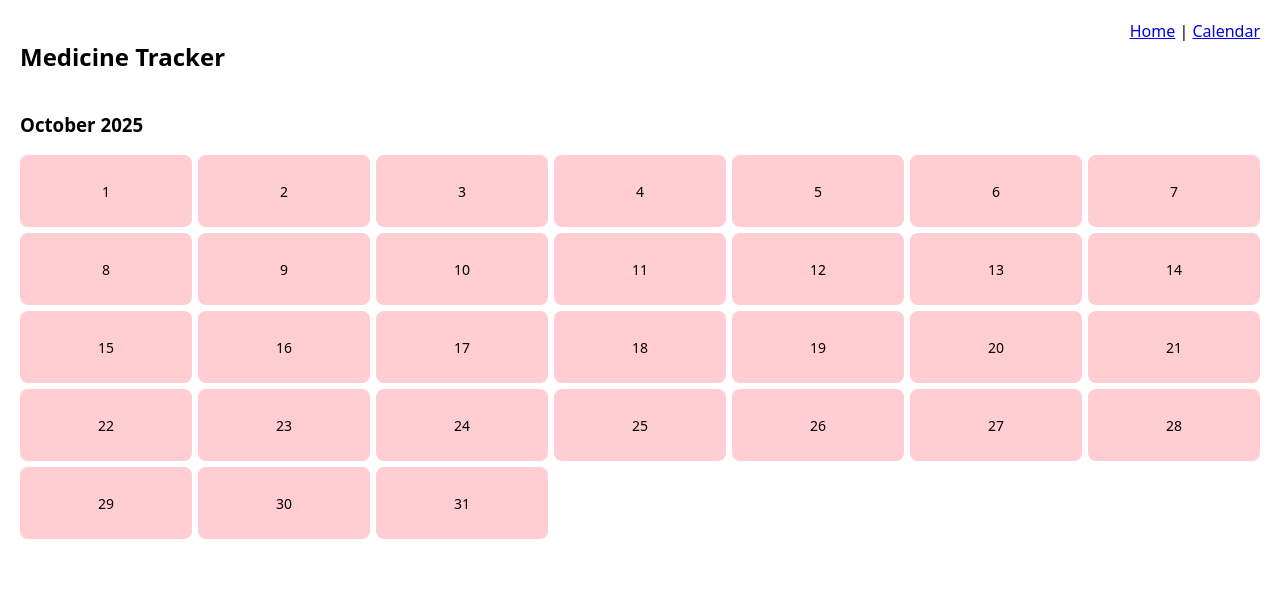
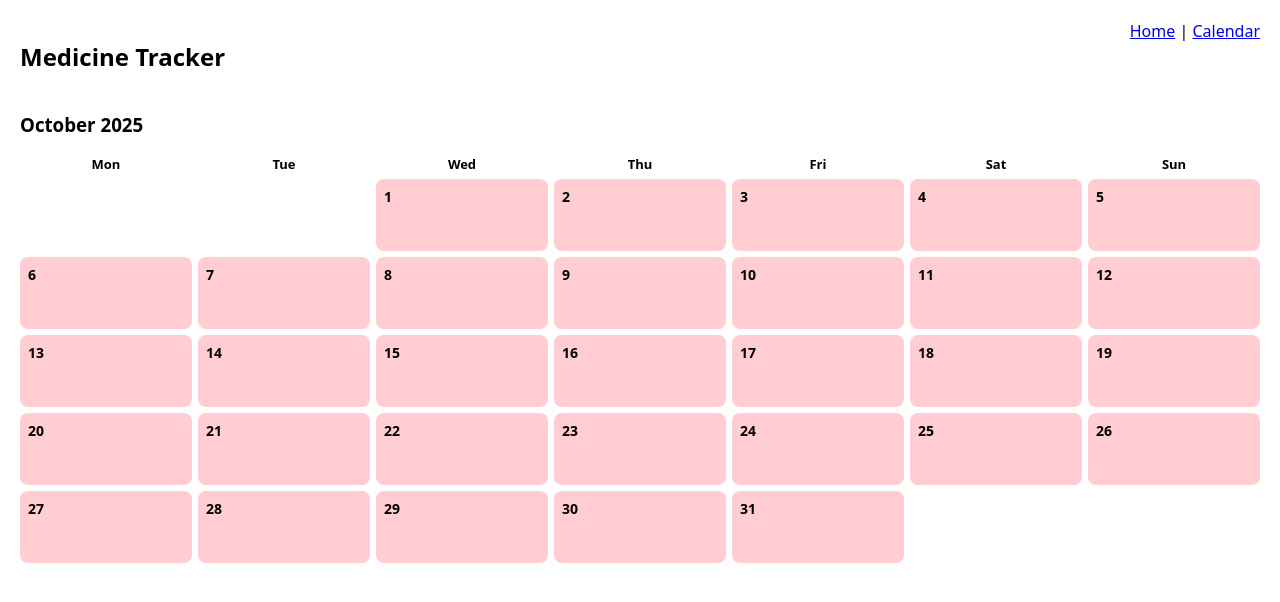
Before and after one commit to lasitha1991/beheth-biwwada, a React (Vite) app in the folder frontend/: page /calendar in a window 1280 px wide. Shown: the top 602 px of the page. Built offline with nearby package versions, Linux system fonts and the light colour scheme; no server answers.

Commit message:
month view change

```diff
--- a/frontend/src/components/MonthGrid.tsx
+++ b/frontend/src/components/MonthGrid.tsx
@@ -2,21 +2,60 @@ import React from 'react';
 import { format } from 'date-fns';
 
 export default function MonthGrid({ days }: { days: { date: Date; hasRecord: boolean }[] }) {
+  const weekdays = ['Mon', 'Tue', 'Wed', 'Thu', 'Fri', 'Sat', 'Sun'];
+  // Determine how many placeholder cells are needed so the 1st of the month
+  // appears under the correct weekday when weeks start on Monday.
+  // Assumption: `days` contains only the days for the current month in ascending order.
+  let leadingBlanks = 0;
+  if (days && days.length > 0) {
+    const firstOfMonth = days.find(d => d.date.getDate() === 1)?.date ?? days[0].date;
+    // JS: getDay() => 0 (Sun) .. 6 (Sat). Convert to Monday-first index 0..6
+    const jsDay = firstOfMonth.getDay();
+    leadingBlanks = (jsDay + 6) % 7; // Monday -> 0, Sunday -> 6
+  }
+
   return (
-    <div style={{display:'grid', gridTemplateColumns:'repeat(7, 1fr)', gap:6}}>
-      {days.map(d => (
-        <div key={d.date.toISOString()} style={{
-          borderRadius:8,
-          padding:8,
-          minHeight:56,
-          display:'flex',
-          alignItems:'center',
-          justifyContent:'center',
-          background: d.hasRecord ? '#C8E6C9' : '#FFCDD2'
-        }}>
-          <div style={{fontSize:14}}>{format(d.date, 'd')}</div>
-        </div>
-      ))}
+    <div>
+      {/* Weekday header starting from Monday */}
+      <div style={{ display: 'grid', gridTemplateColumns: 'repeat(7, 1fr)', gap: 6, marginBottom: 6 }}>
+        {weekdays.map(w => (
+          <div key={w} style={{ textAlign: 'center', fontSize: 13, fontWeight: 600 }}>{w}</div>
+        ))}
+      </div>
+
+      {/* Day cells: day number shown at the top of each cell; grid kept 7 columns */}
+      <div style={{ display: 'grid', gridTemplateColumns: 'repeat(7, 1fr)', gap: 6 }}>
+        {/* leading placeholder cells so the 1st lines up under the correct weekday */}
+        {Array.from({ length: leadingBlanks }).map((_, i) => (
+          <div
+            key={`pad-${i}`}
+            style={{
+              borderRadius: 8,
+              padding: 8,
+              minHeight: 56,
+              background: 'transparent'
+            }}
+          />
+        ))}
+
+        {days.map(d => (
+          <div
+            key={d.date.toISOString()}
+            style={{
+              borderRadius: 8,
+              padding: 8,
+              minHeight: 56,
+              display: 'flex',
+              flexDirection: 'column',
+              alignItems: 'flex-start',
+              justifyContent: 'flex-start',
+              background: d.hasRecord ? '#C8E6C9' : '#FFCDD2'
+            }}
+          >
+            <div style={{ fontSize: 14, fontWeight: 600 }}>{format(d.date, 'd')}</div>
+          </div>
+        ))}
+      </div>
     </div>
   );
 }
```
Also changed, not shown: 1 other file (tests, documents, lock files or other folders).
